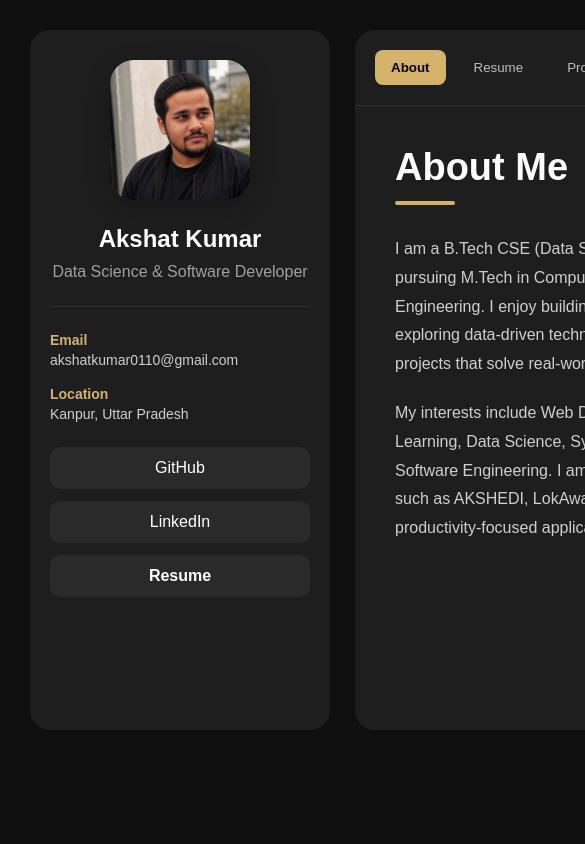
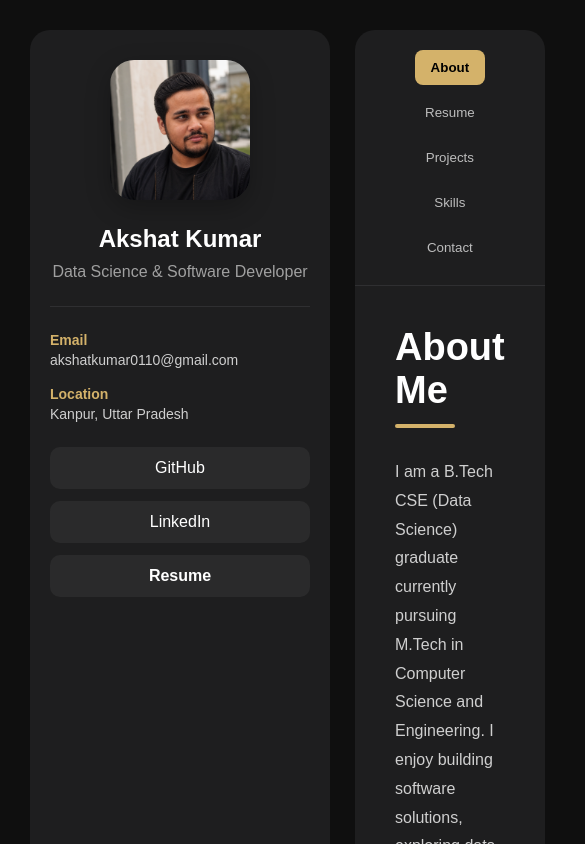
Before and after one commit to AKSHAT-KUMAR-14/akshat-portfolio, a React (Vite) app: page / in a window 390 px wide. Shown: the top 844 px of the page, 585 px wide, since content can reach past the window. Built offline with nearby package versions, Linux system fonts and the light colour scheme.

Commit message:
Update for responsiveness

```diff
--- a/src/styles/layout.css
+++ b/src/styles/layout.css
@@ -12,3 +12,15 @@
   grid-template-columns: 300px 1fr;
   gap: 25px;
 }
+
+@media (max-width: 900px) {
+  .layout {
+    flex-direction: column;
+  }
+}
+
+@media (max-width: 900px) {
+  .main-content {
+    width: 100%;
+  }
+}
--- a/src/styles/navbar.css
+++ b/src/styles/navbar.css
@@ -6,6 +6,14 @@
   padding: 20px;
 
   border-bottom: 1px solid #2f2f31;
+}
+
+@media (max-width: 700px) {
+  .navbar {
+    flex-wrap: wrap;
+    justify-content: center;
+    gap: 10px;
+  }
 }
 
 .nav-btn {
--- a/src/styles/sidebar.css
+++ b/src/styles/sidebar.css
@@ -1,5 +1,12 @@
 .sidebar {
   padding: 30px 20px;
+  width: 280px;
+}
+
+@media (max-width: 900px) {
+  .sidebar {
+    width: 100%;
+  }
 }
 
 .profile-section {
```
